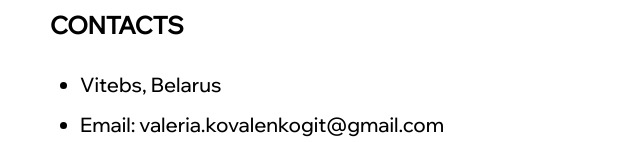
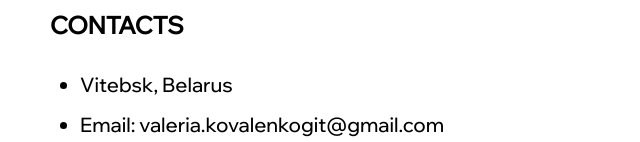
Before and after one commit to ValeriaKovalenkoGit/CV, a plain HTML site: page index.html in a window 1280 px wide. Shown: the part 822-964 px from the top of the page, 0-640 px from the left. Drawn offline with Linux system fonts and the light colour scheme.

Commit message:
Update index.html

```diff
--- a/index.html
+++ b/index.html
@@ -45,7 +45,7 @@
     <section class="section">
       <h2 id="nav1">CONTACTS</h2>
       <ul>
-        <li>Vitebs, Belarus</li>
+        <li>Vitebsk, Belarus</li>
         <li>Email: <a href="mailto:valeria.kovalenkogit@gmail.com" title="email">valeria.kovalenkogit@gmail.com</a></li>
         <li>Github: <a href="https://github.com/ValeriaKovalenkoGit" class="link_git">https://github.com/ValeriaKovalenkoGit</a></li>
       </ul>
```
